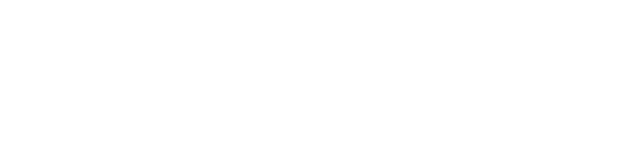
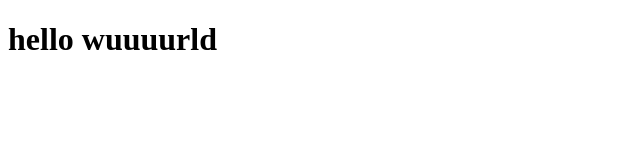
Before and after one commit to brennantaylor98/happybelly, a plain HTML site: page index.html in a window 1280 px wide. Shown: the whole page, without its empty margins (0-640 px from the left). Drawn offline with Linux system fonts and the light colour scheme.

Commit message:
added stuff

```diff
--- a/index.html
+++ b/index.html
@@ -8,7 +8,7 @@
     <title>Document</title>
 </head>
 <body>
-
+    <h1>hello wuuuurld</h1>
 
 
 
```
